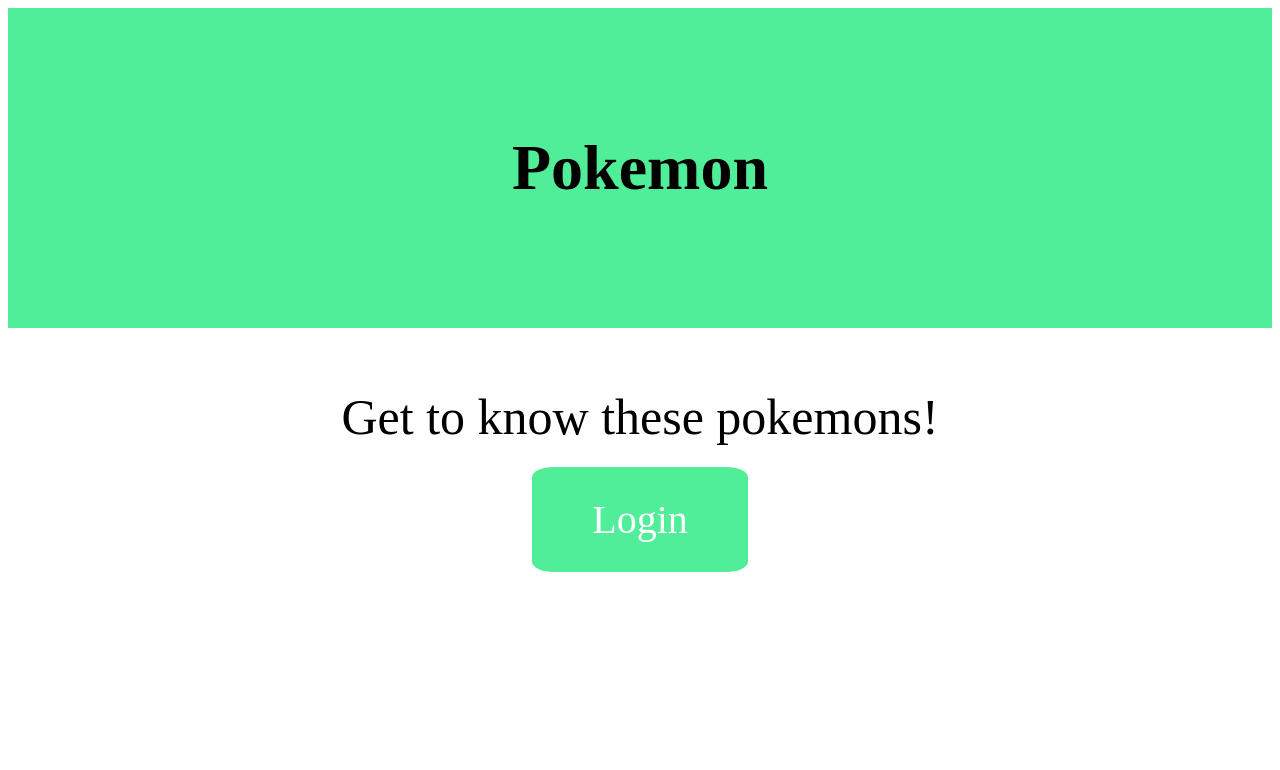
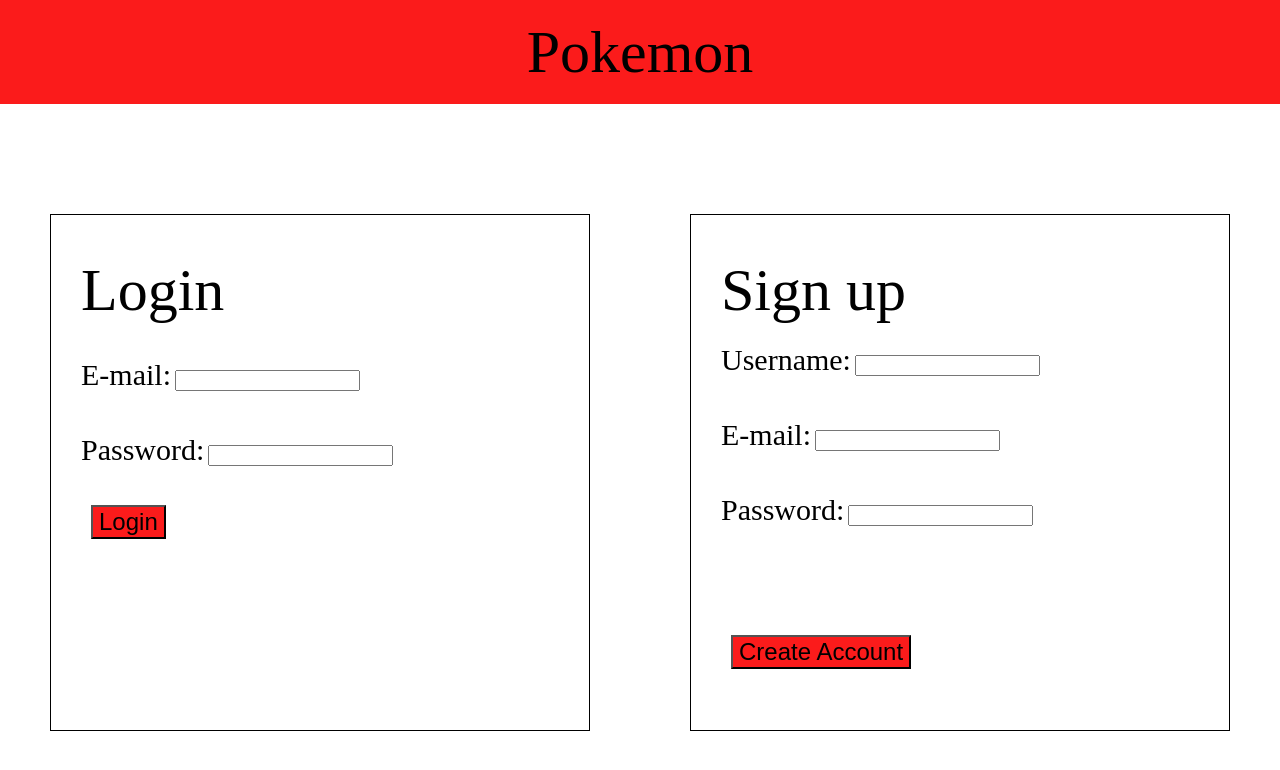
Before and after one commit to MieLi02/CS4750-PokemonDB, a PHP site: page /?command=login in a window 1280 px wide. Shown: the top 770 px of the page. Run offline with PHP 8.4, Linux system fonts and the light colour scheme.

Commit message:
Added login and index

```diff
--- /dev/null
+++ b/classes/handler.php
@@ -0,0 +1,62 @@
+<?php
+
+class Handler {
+    private $command;
+
+
+    private $logger;
+
+    public function __construct($command) {
+        $this->command = $command;
+    }
+
+    public function run() {
+        if (!isset($_GET['command'])){
+            $this->index();
+        }else{
+        switch($_GET['command']) {
+            case "login":
+                $this -> login();
+                break;
+            default:
+                $this -> index();
+                break;
+        }}
+    }
+
+
+    private function index() {
+        include("views/homepage.php");
+    }
+
+    private function login() {
+        include("views/login.php");
+        /*
+        if (isset($_POST["email"])) {
+            $data = $this->db->query("select * from recipick_user where email = ?;", "s", $_POST["email"]);
+            $data_json = json_encode($data);
+            if ($data === false) {
+                $error_msg = "Error checking for user";
+            }
+            else if ( ($_POST["email"] == "") || ($_POST["password"] == "") ){
+                $error_msg = "Don't leave login fields blank";
+            }
+            else if (!empty($data)) {
+                if (password_verify($_POST["password"], $data[0]["password"])) {
+                    session_start();
+                    $_SESSION["name"] =  $data[0]["name"];
+                    $_SESSION["email"] =  $data[0]["email"];
+                    $_SESSION["id"] = $data[0]["id"];
+                    header("Location: ?command=home");
+                } else {
+                    $error_msg = "Wrong password";
+                }
+            } else { // empty, no user found
+                $error_msg = "User not found";
+            }
+        }
+        include("login.php");
+        */
+    }
+
+}
--- a/index.php
+++ b/index.php
@@ -1,24 +1,23 @@
-<!DOCTYPE html>
-<html lang="en">
-<head>
-    <meta charset="UTF-8">
-    <meta http-equiv="X-UA-Compatible" content="IE=edge">
-    <meta name="viewport" content="width=device-width, initial-scale=1.0">
-    <title>Pokemon</title>
-    <link rel="stylesheet" type="text/css" href="styles/index.css" />
-</head>
+<?php
+session_start();
+// Register the autoloader
+spl_autoload_register(function($classname) {
+    include "classes/$classname.php";
+});
 
-<body>
-    <div class = "upper">
-        <h1>
-            Pokemon
-        </h1>
-    </div>
-    <div class = "lower">
-        <p>
-            Get to know these pokemons!
-        </p>
-        <a class = "login">Login</a>
-    </div>
-</body>
-</html>
+// Parse the query string for command
+$command = "index";
+if (isset($_GET["command"]))
+    $command = $_GET["command"];
+
+// If the user's email is not set in the cookies, then it's not
+// a valid session (they didn't get here from the login page),
+// so we should send them over to log in first before doing
+// anything else!
+//if (!isset($_COOKIE["email"])) {
+    // they need to see the login
+ //   $command = "login";
+//}
+// Instantiate the controller and run
+$start = new Handler($command);
+$start->run();
--- a/styles/index.css
+++ b/styles/index.css
@@ -2,7 +2,7 @@
     padding: 80px;
     text-align: center;
     font-size:xx-large;
-    background-color: rgb(81, 238, 154);
+    background-color: rgb(251, 27, 27);
 }
 
 p{
@@ -21,7 +21,7 @@
     text-decoration: none;
     font-size: 40px;
     color:white;
-    background-color: rgb(81, 238, 154);
+    background-color: rgb(251, 27, 27);
     padding-left:60px;
     padding-right:60px;
     padding-top:30px;
--- /dev/null
+++ b/styles/login.css
@@ -0,0 +1,48 @@
+
+.login{
+    position:relative;
+    top:50px;
+    flex:1;
+    float:left;
+    width:50%;
+    padding-left:30px;
+    padding-right:30px;
+    padding-top: 40px;
+    padding-bottom: 40px;
+    line-height: 70px;
+    border:1px solid black;
+    margin: 50px;
+}
+
+.signup{
+    position:relative;
+    top:50px;
+    flex:1;
+    float:left;
+    width:50%;
+    padding-left:30px;
+    padding-right:30px;
+    padding-top: 40px;
+    padding-bottom: 40px;
+    line-height: 70px;
+    border:1px solid black;
+    margin: 50px;
+}
+
+.flex-container{
+    display: flex;
+}
+
+button{
+    font-size: x-large;
+}
+
+@media only screen and (max-width: 768px) {
+    .flex-container{
+        flex-direction: column;
+    }
+}
+
+input:invalid {
+    border: 2px solid red;
+}
--- /dev/null
+++ b/styles/main.css
@@ -0,0 +1,86 @@
+/* http://meyerweb.com/eric/tools/css/reset/
+   v2.0 | 20110126
+   License: none (public domain)
+*/
+
+html, body, div, span, applet, object, iframe,
+h1, h2, h3, h4, h5, h6, p, blockquote, pre,
+a, abbr, acronym, address, big, cite, code,
+del, dfn, em, img, ins, kbd, q, s, samp,
+small, strike, strong, sub, sup, tt, var,
+b, u, i, center,
+dl, dt, dd, ol, ul, li,
+fieldset, form, label, legend,
+table, caption, tbody, tfoot, thead, tr, th, td,
+article, aside, canvas, details, embed,
+figure, figcaption, footer, header, hgroup,
+menu, nav, output, ruby, section, summary,
+time, mark, audio, video {
+	margin: 0;
+	padding: 0;
+	border: 0;
+	font-size: 100%;
+	font: inherit;
+	vertical-align: baseline;
+}
+/* HTML5 display-role reset for older browsers */
+article, aside, details, figcaption, figure,
+footer, header, hgroup, menu, nav, section {
+	display: block;
+}
+body {
+	line-height: 1;
+}
+ol, ul {
+	list-style: none;
+}
+blockquote, q {
+	quotes: none;
+}
+blockquote:before, blockquote:after,
+q:before, q:after {
+	content: '';
+	content: none;
+}
+table {
+	border-collapse: collapse;
+	border-spacing: 0;
+}
+
+nav {
+    background-color: rgb(251, 27, 27);
+    text-align: center;
+    font-size: 16pt;
+    padding-top: 22px;
+	padding-bottom: 22px;
+    display: flex;
+    justify-content: space-around;
+    margin-bottom: 10px;
+    top:0;
+    width:100%;
+}
+nav a {
+    color:#000000;
+    font-weight: bold;
+    text-decoration: none;
+}
+
+nav a:hover{
+    background-color: chartreuse;
+    transition: 0.8s;
+}
+
+nav a:active{
+    color: chartreuse;
+	transition: 0.2s;
+}
+
+ol, ul {
+	list-style: none;
+}
+
+button{
+    font-size: x-large;
+    background-color: rgb(251, 27, 27);
+    color:black;
+}
--- /dev/null
+++ b/views/login.php
@@ -0,0 +1,87 @@
+<!DOCTYPE html>
+<html lang="en">
+        <head>
+            <meta charset="utf-8">
+            <meta http-equiv="X-UA-Compatible" content="IE=edge">
+            <meta name="viewport" content="width=device-width, initial-scale=1">
+            <title>Login</title>
+            <meta name="author" content="Sky Chen/Da Lin">
+            <meta name="description" content="recipes">
+            <meta name="keywords" content="food">
+            <link rel="stylesheet" href="styles/main.css">
+            <link rel="stylesheet" href="styles/login.css">
+        </head>
+        <script src="https://code.jquery.com/jquery-3.6.0.js" integrity="sha256-H+K7U5CnXl1h5ywQfKtSj8PCmoN9aaq30gDh27Xc0jk="
+	crossorigin="anonymous">
+</script>
+        <body>
+
+            <header>
+                <nav>
+                <h1 style = "font-size: 60px;display:inline-block">
+                        Pokemon
+                </h1>
+                </nav>
+            </header>
+            <div class = "flex-container">
+                <?php
+                    if (!empty($error_msg)) {
+                        echo "<div class='alert alert-danger'>$error_msg</div>";
+                    }
+                ?>
+                <form class = "login" action="?command=login" method="post">
+                    <h1 style = "font-size: 60px;display:inline-block">
+                        Login
+                    </h1>
+                    <br>
+                    <label for="Email" style = "font-size: 30px">E-mail:</label>
+                    <input type="text" id="Email" name="email" pattern="[a-z0-9._%+-]+@[a-z0-9.-]+\.[a-z]{2,}$">
+                    <br>
+                    <label for="Password" style = "font-size: 30px">Password:</label>
+                    <input type="password" id="password" name="password">
+                    <br>
+                    <p id="pwhelp" class="form-text" style = "color:red"></p>
+                    <button id="login" name="login" type="submit" style="margin-left: 10px;">
+                        Login
+                    </button>
+                </form>
+                <form class = "signup" action="?command=signup" method="post">
+                    <h1 style = "font-size: 60px">
+                        Sign up
+                    </h1>
+                    <label for="Username" style = "font-size: 30px">Username:</label>
+                    <input type="text" id="Username" name="name">
+                    <br>
+                    <label for="Email" style = "font-size: 30px" >E-mail:</label>
+                    <input type="text" id="Email" name="email" pattern="[a-z0-9._%+-]+@[a-z0-9.-]+\.[a-z]{2,}$">
+                    <br>
+                    <label for="Password" style = "font-size: 30px">Password:</label>
+                    <input type="password" id="password" name="password" pattern=".{8,}">
+                    <br>
+                    <br>
+                    <button type="submit" style="margin-left: 10px;">
+                        Create Account
+                    </button>
+                </form>
+            </div>
+        </body>
+        <script type="text/javascript">
+            document.getElementById("Email").addEventListener("keyup", function() {
+                var email = document.getElementById("Email");
+                var submit = document.getElementById("login");
+                var pwhelp = document.getElementById("pwhelp");
+                var re = /\S+@\S+\.\S+/;
+                var emailval = email.value;
+
+                if (!re.test(emailval)) {
+                    email.classList.add("is-invalid");
+                    submit.disabled = true;
+                    pwhelp.textContent = "Please enter a valid E-mail.";
+                } else {
+                    email.classList.remove("is-invalid");
+                    submit.disabled = false;
+                    pwhelp.textContent = "";
+                }
+            });
+    </script>
+</html>
```
Also changed, not shown: views/homepage.php (added, +24 -0 lines), classes/connect_database.php (renamed from connect_database.php), classes/friend_db.php (renamed from friend_db.php), 1 other file.
